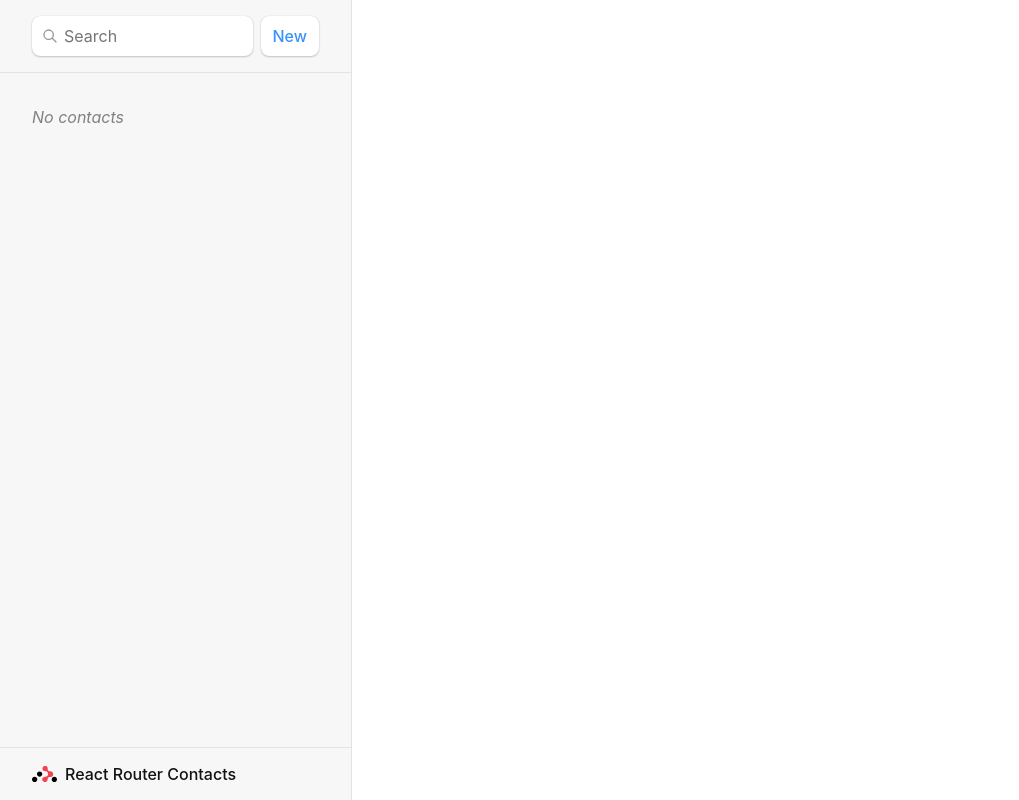
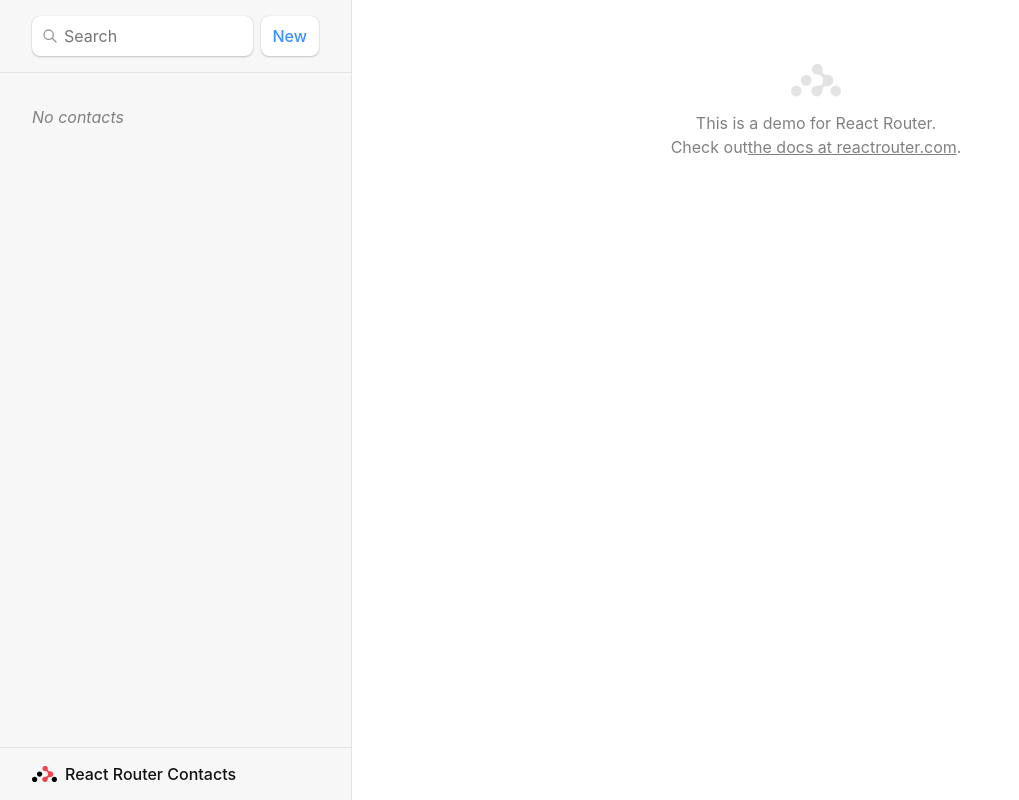
Before and after one commit to quanscheng/react-router-6.4.2-demo, a React (Vite) app: page / in a window 1280 px wide. Shown: the whole page, without its empty margins (0-1019 px from the left). Built offline with nearby package versions, Linux system fonts and the light colour scheme.

Commit message:
feat: 默认子路由渲染页面 index: true

```diff
--- a/src/main.jsx
+++ b/src/main.jsx
@@ -3,6 +3,7 @@
 import { createBrowserRouter, RouterProvider } from 'react-router-dom'
 import ErrorPage from './error-page'
 import './index.css'
+import Index from './routes'
 import Contact, { loader as contactLoader } from './routes/contact'
 import { action as destroyAction } from './routes/destroy'
 import EditContact, { action as editAction } from './routes/edit'
@@ -16,6 +17,10 @@
     loader: rootLoader,
     action: rootAction,
     children: [
+      {
+        index: true,
+        element: <Index />,
+      },
       {
         path: 'contacts/:contactId',
         element: <Contact />,
--- /dev/null
+++ b/src/routes/index.jsx
@@ -0,0 +1,10 @@
+export default function Index() {
+  return (
+    <p id='zero-state'>
+      This is a demo for React Router.
+      <br />
+      Check out
+      <a href='https://reactrouter.com/'>the docs at reactrouter.com</a>.
+    </p>
+  )
+}
```
